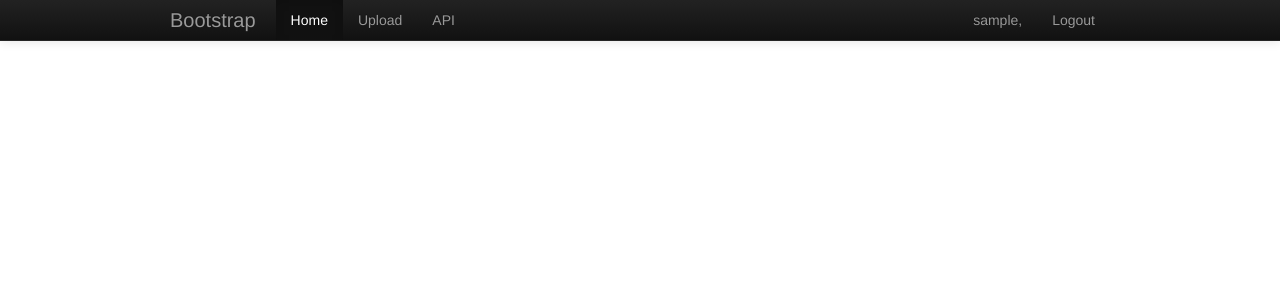
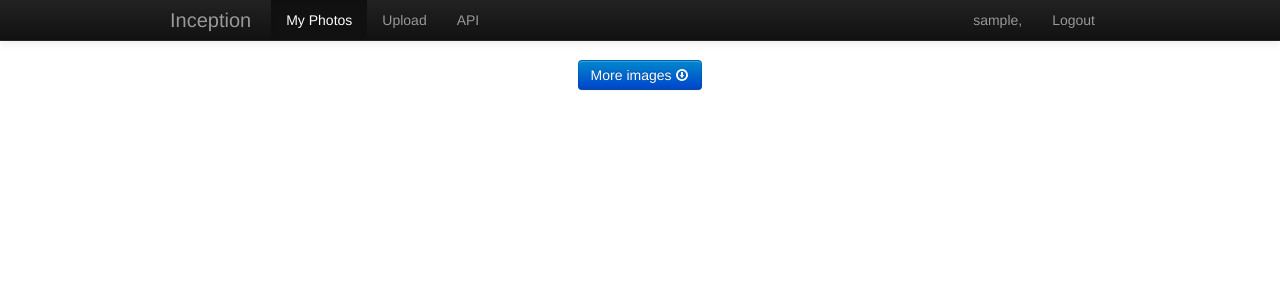
Before and after one commit to LiorKirsch/inception, a Django app: template inception/templates/myphotos.html in a window 1280 px wide. Shown: the top 300 px of the page. Run offline with Django 3.2, Linux system fonts and the light colour scheme; the template is opened without the code that fills it: most values are stand-ins (such as "Sample title", 1, 10 or a date in 2020); parts of the project's set-up code (start-up, migrations or seed data) failed here and were passed over; some libraries are stand-ins or nearby versions.

Commit message:
more images option

```diff
--- a/inception/static/css/home.css
+++ b/inception/static/css/home.css
@@ -15,6 +15,10 @@
     right: 20px;
 }
 
+.moreimages{
+	display:none;
+	text-align: center;
+}
 .marketing h2 {
   font-weight: 200;
   margin-bottom: 5px;
--- a/inception/staticFolder/css/home.css
+++ b/inception/staticFolder/css/home.css
@@ -15,6 +15,10 @@
     right: 20px;
 }
 
+.moreimages{
+	display:none;
+	text-align: center;
+}
 .marketing h2 {
   font-weight: 200;
   margin-bottom: 5px;
--- a/inception/staticFolder/js/imageLoader.js
+++ b/inception/staticFolder/js/imageLoader.js
@@ -53,8 +53,8 @@ $(function () {
     });
 
     // Load images via flickr for demonstration purposes:
-    /*$(document).ready(function() {
-	     var url =  'http://localhost:8000/getPhotosJson';
+    $('#moreImages').button().click( function() {
+	     var url =  'http://localhost:8000/moreImages';
 	     $.getJSON(url, null, function (data) {
 	        var photoUrl;
 	        var urlSmall;
@@ -71,5 +71,9 @@ $(function () {
 	                .appendTo(gallery);
 	        });
 	    });
-	});*/
+	});
 });
+
+$(window).load(function(){
+	$('#moreImageDiv').show();
+});
--- a/inception/templates/base.html
+++ b/inception/templates/base.html
@@ -46,15 +46,17 @@
             <span class="icon-bar"></span>
             <span class="icon-bar"></span>
           </a>
-          <a class="brand" href="/">Bootstrap</a>
+          <a class="brand" href="/">Inception</a>
           <div class="nav-collapse collapse">
             <ul class="nav">
-              <li class="active"><a href="/">Home</a></li>
+              <li class="active"><a href="{% url myphotos %}">My Photos</a></li>
               <li><a href="#upload">Upload</a></li>
               <li><a href="#api">API</a></li>
             </ul>
 
             <ul class="nav pull-right">
+
+
             {% if username != None %}
     			<li><a >{{username}}, </a></li>
               	<li><a href="{% url LogoutRequest %}">Logout</a></li>
--- a/inception/templates/myphotos.html
+++ b/inception/templates/myphotos.html
@@ -6,6 +6,8 @@
 	<link rel="stylesheet" href="{{STATIC_URL}}css/bootstrap-image-gallery.min.css">
 
 {% endblock %}
+
+
 {% block content %}
 
 <script src="//ajax.googleapis.com/ajax/libs/jquery/1.8.2/jquery.min.js"></script>
@@ -24,6 +26,9 @@
 
 </div>
 
+<div id='moreImageDiv' class="moreimages">
+      	<a id = 'moreImages' class="btn btn-primary">More images <i class="icon-download icon-white"></i></a>
+</div>
 <!-- modal-gallery is the modal dialog used for the image gallery -->
 <div id="modal-gallery" class="modal modal-gallery hide fade" tabindex="-1">
     <div class="modal-header">
@@ -39,4 +44,6 @@
     </div>
 </div>
 
+
+
 {% endblock %}
--- a/inception/urls.py
+++ b/inception/urls.py
@@ -19,6 +19,7 @@ urlpatterns = patterns('',
     url(r'', include('social_auth.urls')),
     #url(r'^$', 'views.mainPage'),
 
+    url('^moreImages', 'views.moreImages', name='moreImages'),
     url(r'^changeImage', 'views.changeImage', name='changeImage'),
 
     #url(r'^login/$', redirect_to, {'url': '/login/facebook'}),
```
Also changed, not shown: inception/static/js/imageLoader.js (+7 -3 lines), inception/views.py (+38 -3 lines), inception/sqlite.db, 2 other files.
